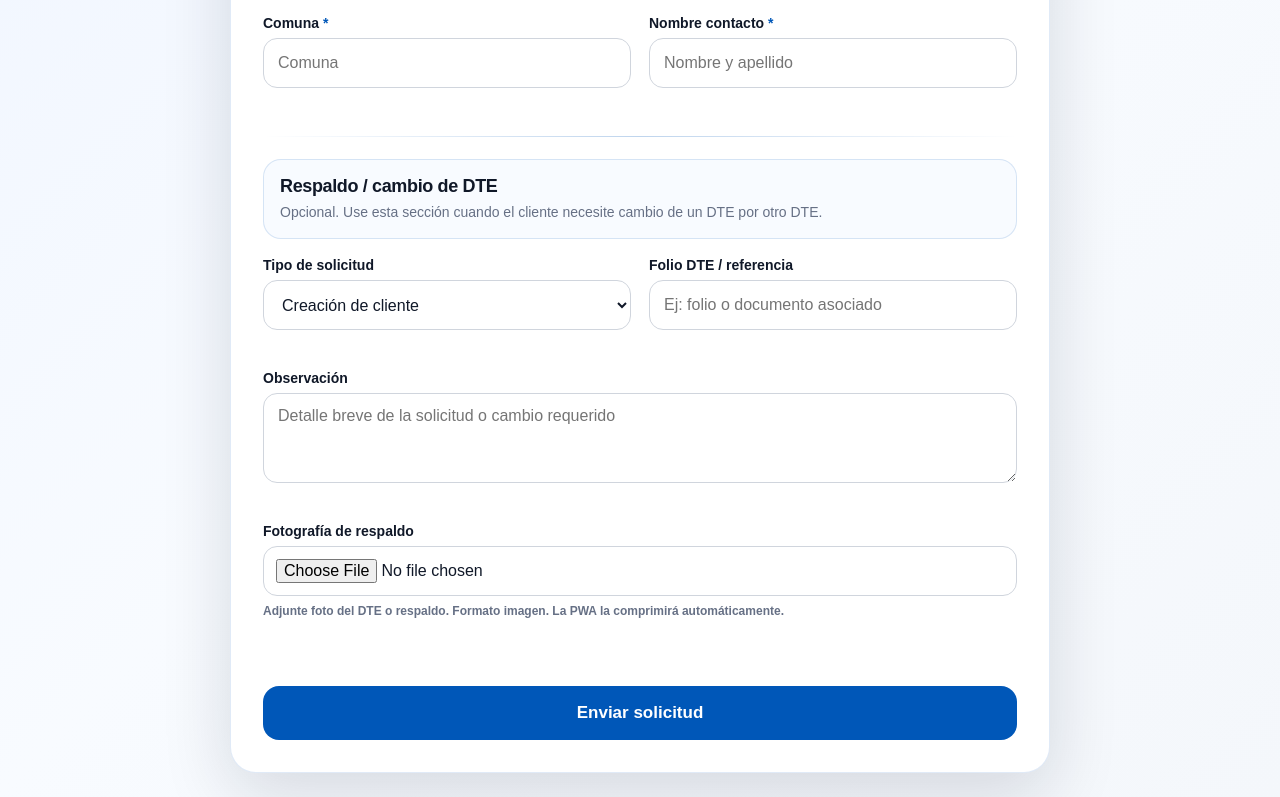
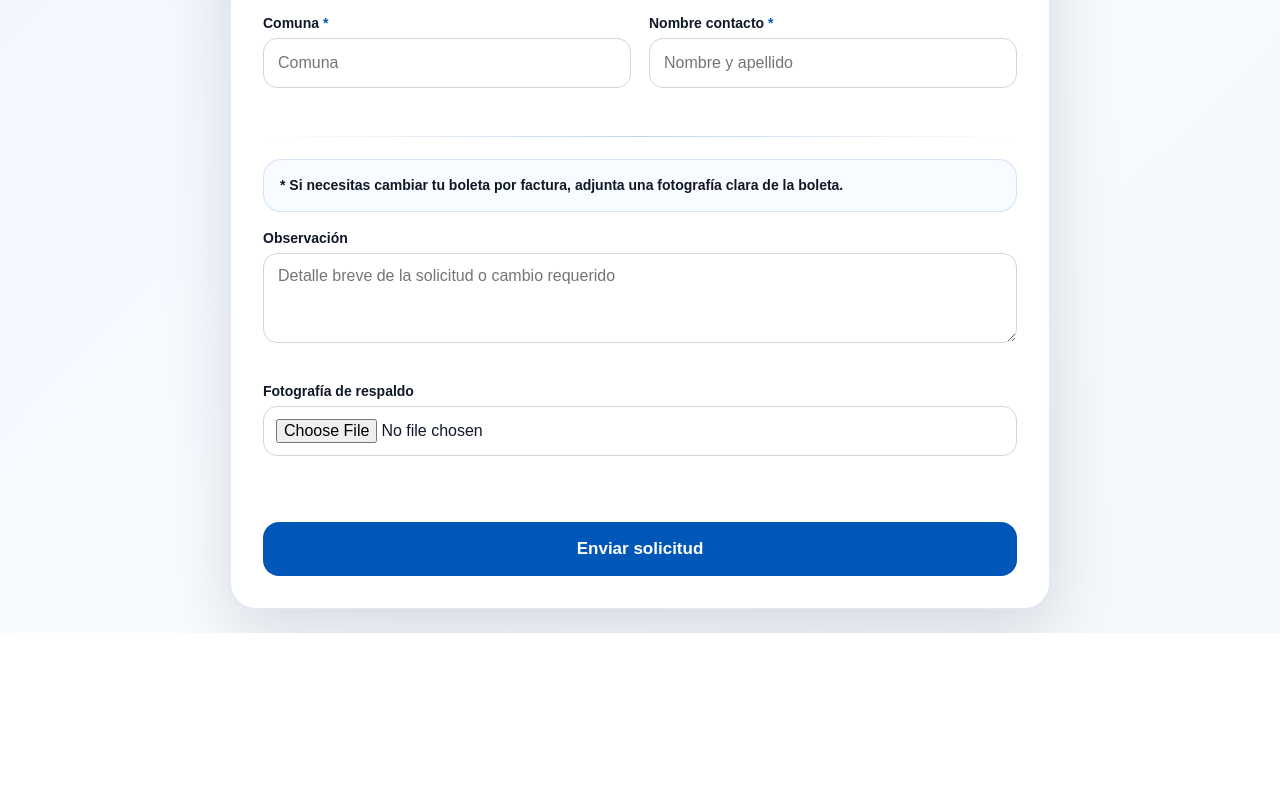
Before and after one commit to gabrielarancibiar-cloud/PWAclientes, a website: page public/clientes/index.html in a window 1280 px wide. Shown: the part 607-1404 px from the top of the page. After the commit the page ends 1240 px from the top, so only its background shows below. Drawn offline with Linux system fonts and the light colour scheme.

Commit message:
Add files via upload

```diff
--- a/public/clientes/index.html
+++ b/public/clientes/index.html
@@ -78,27 +78,14 @@
 
         <div class="divider"></div>
 
-        <div class="section-head">
-          <h2>Respaldo / cambio de DTE</h2>
-          <p>Opcional. Use esta sección cuando el cliente necesite cambio de un DTE por otro DTE.</p>
+        <div class="section-head compact">
+          <p><strong>* Si necesitas cambiar tu boleta por factura, adjunta una fotografía clara de la boleta.</strong></p>
         </div>
 
+        <input type="hidden" name="tipo_solicitud" value="Creación de cliente / cambio boleta por factura" />
+        <input type="hidden" name="folio_dte" value="" />
+
         <div class="grid">
-          <div class="field">
-            <label for="tipo_solicitud">Tipo de solicitud</label>
-            <select id="tipo_solicitud" name="tipo_solicitud">
-              <option value="Creación de cliente">Creación de cliente</option>
-              <option value="Cambio DTE por DTE">Cambio DTE por DTE</option>
-            </select>
-            <small class="error"></small>
-          </div>
-
-          <div class="field">
-            <label for="folio_dte">Folio DTE / referencia</label>
-            <input id="folio_dte" name="folio_dte" type="text" inputmode="numeric" placeholder="Ej: folio o documento asociado" />
-            <small class="error"></small>
-          </div>
-
           <div class="field full">
             <label for="observacion">Observación</label>
             <textarea id="observacion" name="observacion" rows="3" placeholder="Detalle breve de la solicitud o cambio requerido"></textarea>
@@ -108,7 +95,6 @@
           <div class="field full">
             <label for="respaldo_foto">Fotografía de respaldo</label>
             <input id="respaldo_foto" name="respaldo_foto" type="file" accept="image/*" capture="environment" />
-            <small class="hint">Adjunte foto del DTE o respaldo. Formato imagen. La PWA la comprimirá automáticamente.</small>
             <small id="fileStatus" class="file-status"></small>
             <small class="error"></small>
           </div>
--- a/public/clientes/styles.css
+++ b/public/clientes/styles.css
@@ -223,6 +223,14 @@ button:disabled { opacity: 0.65; cursor: not-allowed; transform: none; }
   line-height: 1.35;
 }
 
+.section-head.compact p {
+  margin: 0;
+  color: var(--text);
+  font-size: 14px;
+  font-weight: 700;
+  line-height: 1.35;
+}
+
 select,
 textarea {
   width: 100%;
--- a/public/clientes/sw.js
+++ b/public/clientes/sw.js
@@ -1,4 +1,4 @@
-const CACHE_NAME = "valepac-clientes-v2";
+const CACHE_NAME = "valepac-clientes-v3";
 const ASSETS = [
   "/clientes/",
   "/clientes/index.html",
```
Also changed, not shown: README.md.
